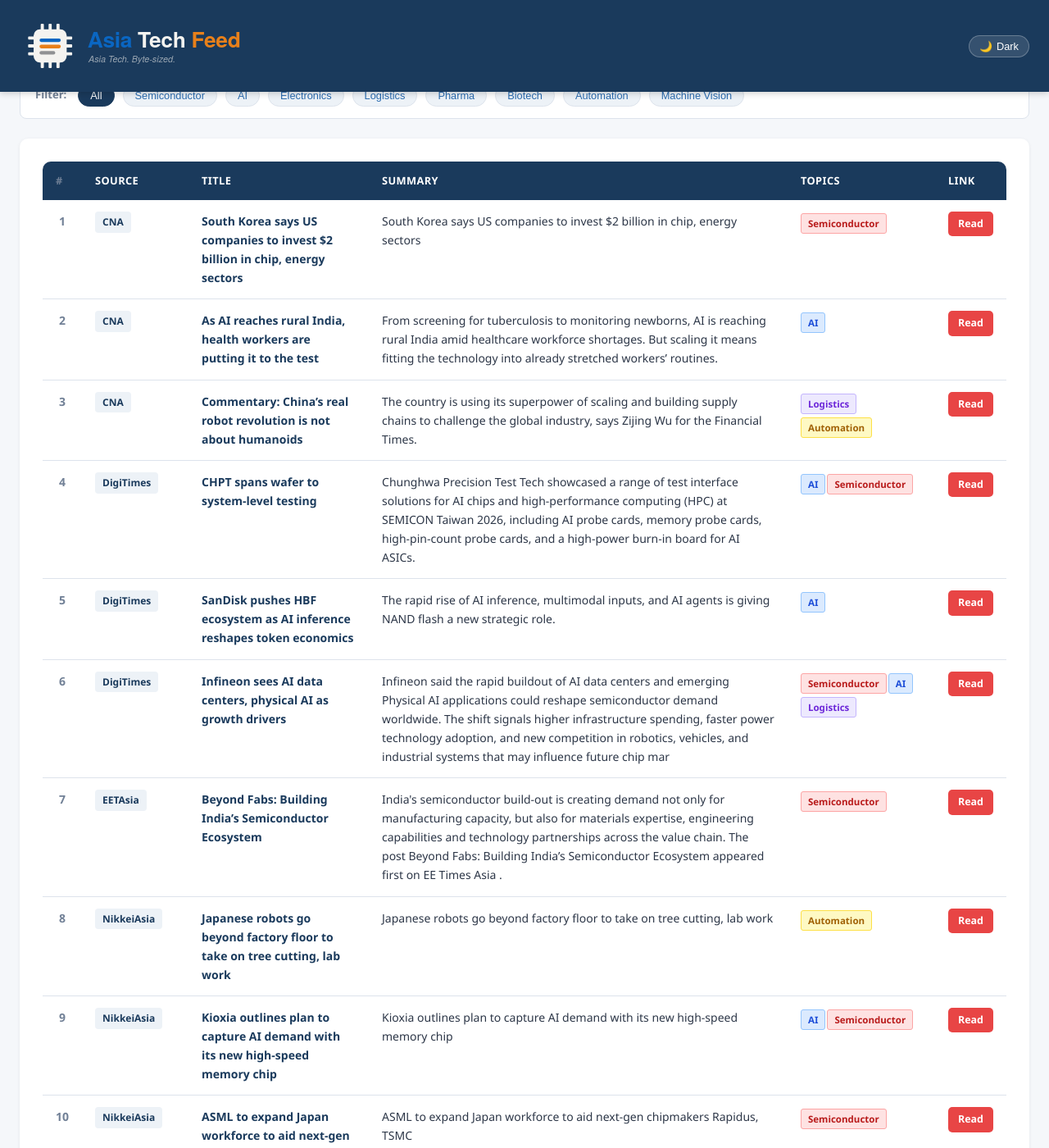
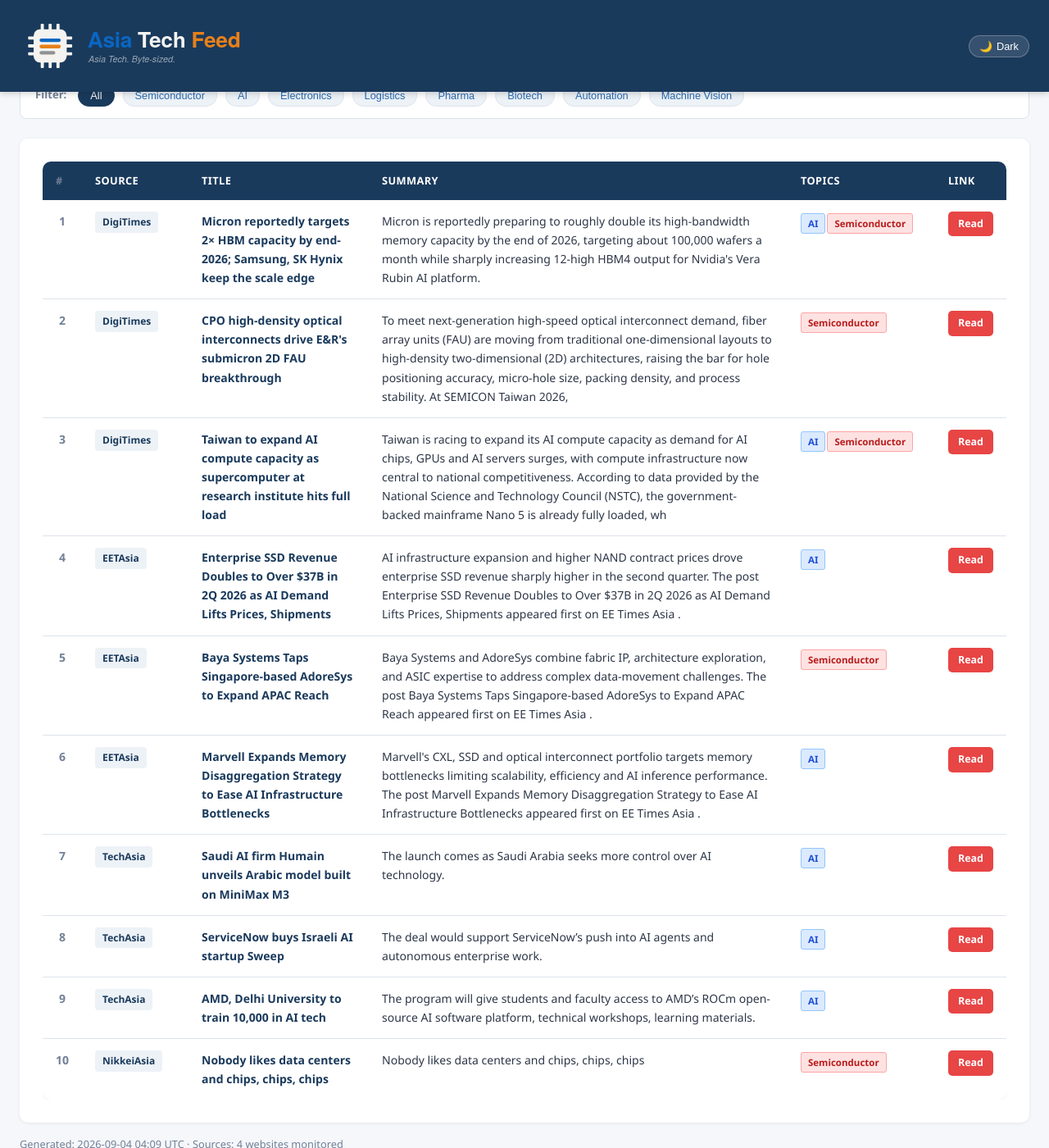
Before and after one commit to asiatechfeed/Asia-Tech-Feed, a Jekyll site: the page built from _posts/2026-09-04-asia-tech-news-digest.md, in a window 1280 px wide and 1400 px high, scrolled down 661 px. Shown: the whole window at 82% size. Built offline with Jekyll 4.4.1, drawn with Linux system fonts in a browser that asks for light colours; a script that is not in the unit is left out; some of the changed text lies outside the part shown.

Commit message:
📰 News digest 2026-09-04 (10 articles)

```diff
--- a/_posts/2026-09-04-asia-tech-news-digest.md
+++ b/_posts/2026-09-04-asia-tech-news-digest.md
@@ -1,16 +1,16 @@
 ---
 layout: post
 title: "Asia Tech News Digest - September 04, 2026"
-date: 2026-09-04 08:01:45 +0800
+date: 2026-09-04 12:09:55 +0800
 articles_count: 10
 sources_count: 4
-sources: ["CNA", "DigiTimes", "EETAsia", "NikkeiAsia"]
+sources: ["DigiTimes", "EETAsia", "NikkeiAsia", "TechAsia"]
 csv_file: /assets/data/news-2026-09-04.tsv
-featured_title: "South Korea says US companies to invest $2 billion in chip, energy sectors"
-featured_url: "https://www.channelnewsasia.com/business/south-korea-says-us-companies-invest-2-billion-in-chip-energy-sectors-6361691"
-featured_source: "CNA"
-featured_summary: "South Korea says US companies to invest $2 billion in chip, energy sectors"
-featured_image: "https://dam.mediacorp.sg/image/upload/s--ZdHPGX9S--/c_fill,g_auto,h_676,w_1200/f_auto,q_auto/v1/mediacorp/one-cms/images/2021-06/business_1.png?itok=npguKy4y"
+featured_title: "Micron reportedly targets 2\u00d7 HBM capacity by end-2026; Samsung, SK Hynix keep the scale edge"
+featured_url: "https://www.digitimes.com/news/a20260904VL206/micron-hbm-capacity-sk-hynix-samsung.html"
+featured_source: "DigiTimes"
+featured_summary: "Micron is reportedly preparing to roughly double its high-bandwidth memory capacity by the end of 2026, targeting about 100,000 wafers a month while sharply increasing 12-high HBM4 output for Nvidia's Vera Rubin AI platform."
+featured_image: "https://img.digitimes.com/newsshow/20260904vl206_files/2_2b.jpg"
 ---
 
 <table class="news-table">
@@ -27,83 +27,83 @@ featured_image: "https://dam.mediacorp.sg/image/upload/s--ZdHPGX9S--/c_fill,g_au
 <tbody>
 <tr>
   <td class="col-num">1</td>
-  <td class="col-source"><span class="source-badge">CNA</span></td>
-  <td class="col-title"><span class="article-title">South Korea says US companies to invest $2 billion in chip, energy sectors</span></td>
-  <td class="col-summary">South Korea says US companies to invest $2 billion in chip, energy sectors</td>
-  <td class="col-tags"><span class="tag semi">Semiconductor</span></td>
-  <td class="col-link"><a class="btn-link" href="https://www.channelnewsasia.com/business/south-korea-says-us-companies-invest-2-billion-in-chip-energy-sectors-6361691" target="_blank" rel="noopener">Read</a></td>
+  <td class="col-source"><span class="source-badge">DigiTimes</span></td>
+  <td class="col-title"><span class="article-title">Micron reportedly targets 2× HBM capacity by end-2026; Samsung, SK Hynix keep the scale edge</span></td>
+  <td class="col-summary">Micron is reportedly preparing to roughly double its high-bandwidth memory capacity by the end of 2026, targeting about 100,000 wafers a month while sharply increasing 12-high HBM4 output for Nvidia's Vera Rubin AI platform.</td>
+  <td class="col-tags"><span class="tag ai">AI</span><span class="tag semi">Semiconductor</span></td>
+  <td class="col-link"><a class="btn-link" href="https://www.digitimes.com/news/a20260904VL206/micron-hbm-capacity-sk-hynix-samsung.html" target="_blank" rel="noopener">Read</a></td>
 </tr>
 <tr>
   <td class="col-num">2</td>
-  <td class="col-source"><span class="source-badge">CNA</span></td>
-  <td class="col-title"><span class="article-title">As AI reaches rural India, health workers are putting it to the test</span></td>
-  <td class="col-summary">From screening for tuberculosis to monitoring newborns, AI is reaching rural India amid healthcare workforce shortages. But scaling it means fitting the technology into already stretched workers’ routines.</td>
-  <td class="col-tags"><span class="tag ai">AI</span></td>
-  <td class="col-link"><a class="btn-link" href="https://www.channelnewsasia.com/asia/ai-reaches-rural-india-health-workers-are-putting-it-test-6356946" target="_blank" rel="noopener">Read</a></td>
+  <td class="col-source"><span class="source-badge">DigiTimes</span></td>
+  <td class="col-title"><span class="article-title">CPO high-density optical interconnects drive E&R's submicron 2D FAU breakthrough</span></td>
+  <td class="col-summary">To meet next-generation high-speed optical interconnect demand, fiber array units (FAU) are moving from traditional one-dimensional layouts to high-density two-dimensional (2D) architectures, raising the bar for hole positioning accuracy, micro-hole size, packing density, and process stability. At SEMICON Taiwan 2026, </td>
+  <td class="col-tags"><span class="tag semi">Semiconductor</span></td>
+  <td class="col-link"><a class="btn-link" href="https://www.digitimes.com/news/a20260903PD242/cpo-demand-laser-silicon-probe.html" target="_blank" rel="noopener">Read</a></td>
 </tr>
 <tr>
   <td class="col-num">3</td>
-  <td class="col-source"><span class="source-badge">CNA</span></td>
-  <td class="col-title"><span class="article-title">Commentary: China’s real robot revolution is not about humanoids</span></td>
-  <td class="col-summary">The country is using its superpower of scaling and building supply chains to challenge the global industry, says Zijing Wu for the Financial Times.</td>
-  <td class="col-tags"><span class="tag logis">Logistics</span><span class="tag auto">Automation</span></td>
-  <td class="col-link"><a class="btn-link" href="https://www.channelnewsasia.com/commentary/china-humanoid-robot-revolution-6360141" target="_blank" rel="noopener">Read</a></td>
+  <td class="col-source"><span class="source-badge">DigiTimes</span></td>
+  <td class="col-title"><span class="article-title">Taiwan to expand AI compute capacity as supercomputer at research institute hits full load</span></td>
+  <td class="col-summary">Taiwan is racing to expand its AI compute capacity as demand for AI chips, GPUs and AI servers surges, with compute infrastructure now central to national competitiveness. According to data provided by the National Science and Technology Council (NSTC), the government-backed mainframe Nano 5 is already fully loaded, wh</td>
+  <td class="col-tags"><span class="tag ai">AI</span><span class="tag semi">Semiconductor</span></td>
+  <td class="col-link"><a class="btn-link" href="https://www.digitimes.com/news/a20260904PD213/taiwan-capacity-supercomputer-infrastructure-investment.html" target="_blank" rel="noopener">Read</a></td>
 </tr>
 <tr>
   <td class="col-num">4</td>
-  <td class="col-source"><span class="source-badge">DigiTimes</span></td>
-  <td class="col-title"><span class="article-title">CHPT spans wafer to system-level testing</span></td>
-  <td class="col-summary">Chunghwa Precision Test Tech showcased a range of test interface solutions for AI chips and high-performance computing (HPC) at SEMICON Taiwan 2026, including AI probe cards, memory probe cards, high-pin-count probe cards, and a high-power burn-in board for AI ASICs.</td>
-  <td class="col-tags"><span class="tag ai">AI</span><span class="tag semi">Semiconductor</span></td>
-  <td class="col-link"><a class="btn-link" href="https://www.digitimes.com/news/a20260902PD245/testing-chpt-test-interface-chips-probe.html" target="_blank" rel="noopener">Read</a></td>
+  <td class="col-source"><span class="source-badge">EETAsia</span></td>
+  <td class="col-title"><span class="article-title">Enterprise SSD Revenue Doubles to Over $37B in 2Q 2026 as AI Demand Lifts Prices, Shipments</span></td>
+  <td class="col-summary">AI infrastructure expansion and higher NAND contract prices drove enterprise SSD revenue sharply higher in the second quarter. The post Enterprise SSD Revenue Doubles to Over $37B in 2Q 2026 as AI Demand Lifts Prices, Shipments appeared first on EE Times Asia .</td>
+  <td class="col-tags"><span class="tag ai">AI</span></td>
+  <td class="col-link"><a class="btn-link" href="https://www.eetasia.com/enterprise-ssd-revenue-doubles-to-over-37b-in-2q-2026-as-ai-demand-lifts-prices-shipments/" target="_blank" rel="noopener">Read</a></td>
 </tr>
 <tr>
   <td class="col-num">5</td>
-  <td class="col-source"><span class="source-badge">DigiTimes</span></td>
-  <td class="col-title"><span class="article-title">SanDisk pushes HBF ecosystem as AI inference reshapes token economics</span></td>
-  <td class="col-summary">The rapid rise of AI inference, multimodal inputs, and AI agents is giving NAND flash a new strategic role.</td>
-  <td class="col-tags"><span class="tag ai">AI</span></td>
-  <td class="col-link"><a class="btn-link" href="https://www.digitimes.com/news/a20260902PD243/ai-inference-sandisk-hbm-nand-flash-capacity.html" target="_blank" rel="noopener">Read</a></td>
+  <td class="col-source"><span class="source-badge">EETAsia</span></td>
+  <td class="col-title"><span class="article-title">Baya Systems Taps Singapore-based AdoreSys to Expand APAC Reach</span></td>
+  <td class="col-summary">Baya Systems and AdoreSys combine fabric IP, architecture exploration, and ASIC expertise to address complex data-movement challenges. The post Baya Systems Taps Singapore-based AdoreSys to Expand APAC Reach appeared first on EE Times Asia .</td>
+  <td class="col-tags"><span class="tag semi">Semiconductor</span></td>
+  <td class="col-link"><a class="btn-link" href="https://www.eetasia.com/baya-systems-taps-singapore-based-adoresys-to-expand-apac-reach/" target="_blank" rel="noopener">Read</a></td>
 </tr>
 <tr>
   <td class="col-num">6</td>
-  <td class="col-source"><span class="source-badge">DigiTimes</span></td>
-  <td class="col-title"><span class="article-title">Infineon sees AI data centers, physical AI as growth drivers</span></td>
-  <td class="col-summary">Infineon said the rapid buildout of AI data centers and emerging Physical AI applications could reshape semiconductor demand worldwide. The shift signals higher infrastructure spending, faster power technology adoption, and new competition in robotics, vehicles, and industrial systems that may influence future chip mar</td>
-  <td class="col-tags"><span class="tag semi">Semiconductor</span><span class="tag ai">AI</span><span class="tag logis">Logistics</span></td>
-  <td class="col-link"><a class="btn-link" href="https://www.digitimes.com/news/a20260903PD220/infineon-ai-data-center-growth-infrastructure.html" target="_blank" rel="noopener">Read</a></td>
+  <td class="col-source"><span class="source-badge">EETAsia</span></td>
+  <td class="col-title"><span class="article-title">Marvell Expands Memory Disaggregation Strategy to Ease AI Infrastructure Bottlenecks</span></td>
+  <td class="col-summary">Marvell's CXL, SSD and optical interconnect portfolio targets memory bottlenecks limiting scalability, efficiency and AI inference performance. The post Marvell Expands Memory Disaggregation Strategy to Ease AI Infrastructure Bottlenecks appeared first on EE Times Asia .</td>
+  <td class="col-tags"><span class="tag ai">AI</span></td>
+  <td class="col-link"><a class="btn-link" href="https://www.eetasia.com/marvell-expands-memory-disaggregation-strategy-to-ease-ai-infrastructure-bottlenecks/" target="_blank" rel="noopener">Read</a></td>
 </tr>
 <tr>
   <td class="col-num">7</td>
-  <td class="col-source"><span class="source-badge">EETAsia</span></td>
-  <td class="col-title"><span class="article-title">Beyond Fabs: Building India’s Semiconductor Ecosystem</span></td>
-  <td class="col-summary">India's semiconductor build-out is creating demand not only for manufacturing capacity, but also for materials expertise, engineering capabilities and technology partnerships across the value chain. The post Beyond Fabs: Building India’s Semiconductor Ecosystem appeared first on EE Times Asia .</td>
-  <td class="col-tags"><span class="tag semi">Semiconductor</span></td>
-  <td class="col-link"><a class="btn-link" href="https://www.eetasia.com/beyond-fabs-building-indias-semiconductor-ecosystem/" target="_blank" rel="noopener">Read</a></td>
+  <td class="col-source"><span class="source-badge">TechAsia</span></td>
+  <td class="col-title"><span class="article-title">Saudi AI firm Humain unveils Arabic model built on MiniMax M3</span></td>
+  <td class="col-summary">The launch comes as Saudi Arabia seeks more control over AI technology.</td>
+  <td class="col-tags"><span class="tag ai">AI</span></td>
+  <td class="col-link"><a class="btn-link" href="https://www.techinasia.com/saudi-arabia-bets-on-data-centers-to-support-ai-ambitions" target="_blank" rel="noopener">Read</a></td>
 </tr>
 <tr>
   <td class="col-num">8</td>
-  <td class="col-source"><span class="source-badge">NikkeiAsia</span></td>
-  <td class="col-title"><span class="article-title">Japanese robots go beyond factory floor to take on tree cutting, lab work</span></td>
-  <td class="col-summary">Japanese robots go beyond factory floor to take on tree cutting, lab work</td>
-  <td class="col-tags"><span class="tag auto">Automation</span></td>
-  <td class="col-link"><a class="btn-link" href="https://asia.nikkei.com/business/technology/japanese-robots-go-beyond-factory-floor-to-take-on-tree-cutting-lab-work" target="_blank" rel="noopener">Read</a></td>
+  <td class="col-source"><span class="source-badge">TechAsia</span></td>
+  <td class="col-title"><span class="article-title">ServiceNow buys Israeli AI startup Sweep</span></td>
+  <td class="col-summary">The deal would support ServiceNow’s push into AI agents and autonomous enterprise work.</td>
+  <td class="col-tags"><span class="tag ai">AI</span></td>
+  <td class="col-link"><a class="btn-link" href="https://www.techinasia.com/firm-servicenow-buys-israeli-ai-startup-traceloop" target="_blank" rel="noopener">Read</a></td>
 </tr>
 <tr>
   <td class="col-num">9</td>
-  <td class="col-source"><span class="source-badge">NikkeiAsia</span></td>
-  <td class="col-title"><span class="article-title">Kioxia outlines plan to capture AI demand with its new high-speed memory chip</span></td>
-  <td class="col-summary">Kioxia outlines plan to capture AI demand with its new high-speed memory chip</td>
-  <td class="col-tags"><span class="tag ai">AI</span><span class="tag semi">Semiconductor</span></td>
-  <td class="col-link"><a class="btn-link" href="https://asia.nikkei.com/business/tech/semiconductors/kioxia-outlines-plan-to-capture-ai-demand-with-its-new-high-speed-memory-chip" target="_blank" rel="noopener">Read</a></td>
+  <td class="col-source"><span class="source-badge">TechAsia</span></td>
+  <td class="col-title"><span class="article-title">AMD, Delhi University to train 10,000 in AI tech</span></td>
+  <td class="col-summary">The program will give students and faculty access to AMD’s ROCm open-source AI software platform, technical workshops, learning materials.</td>
+  <td class="col-tags"><span class="tag ai">AI</span></td>
+  <td class="col-link"><a class="btn-link" href="https://www.techinasia.com/amd-roll-helios-gpu-platform-india-h2-2026" target="_blank" rel="noopener">Read</a></td>
 </tr>
 <tr>
   <td class="col-num">10</td>
   <td class="col-source"><span class="source-badge">NikkeiAsia</span></td>
-  <td class="col-title"><span class="article-title">ASML to expand Japan workforce to aid next-gen chipmakers Rapidus, TSMC</span></td>
-  <td class="col-summary">ASML to expand Japan workforce to aid next-gen chipmakers Rapidus, TSMC</td>
+  <td class="col-title"><span class="article-title">Nobody likes data centers and chips, chips, chips</span></td>
+  <td class="col-summary">Nobody likes data centers and chips, chips, chips</td>
   <td class="col-tags"><span class="tag semi">Semiconductor</span></td>
-  <td class="col-link"><a class="btn-link" href="https://asia.nikkei.com/business/tech/semiconductors/asml-to-expand-japan-workforce-to-aid-next-gen-chipmakers-rapidus-tsmc" target="_blank" rel="noopener">Read</a></td>
+  <td class="col-link"><a class="btn-link" href="https://asia.nikkei.com/techasia/nobody-likes-data-centers-and-chips-chips-chips" target="_blank" rel="noopener">Read</a></td>
 </tr>
 </tbody>
 </table>
```
Also changed, not shown: _data/seen_urls.json (+11 -1 lines), _digest_meta.json (+28 -28 lines), assets/data/news-2026-09-04.tsv (+10 -10 lines), assets/data/search-index.json.
